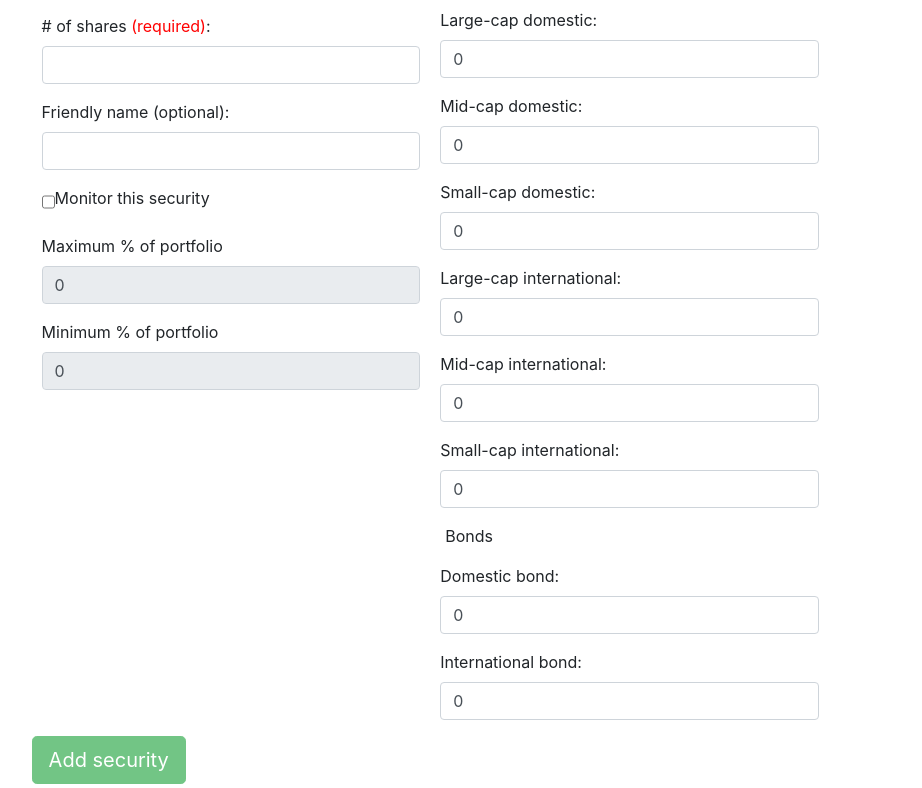
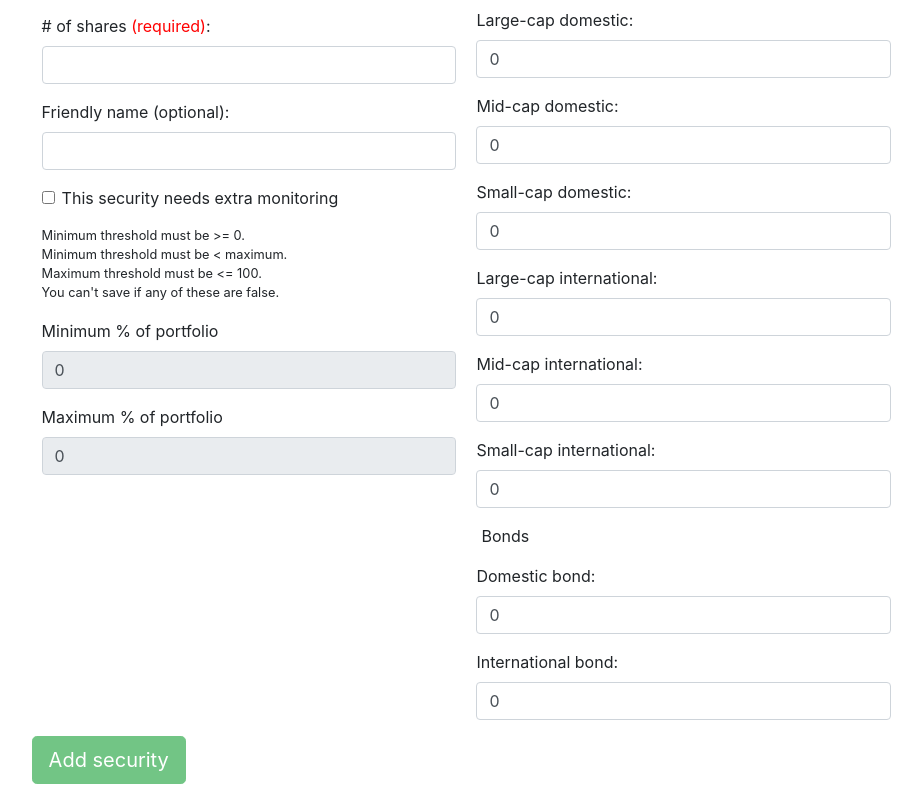
Before and after one commit to tmurphree/portfolio-dashboard-front-end, a Vue app: page /#/ in a window 1280 px wide. Shown: the part 1022-1810 px from the top of the page, without its empty margins (190-1112 px from the left). Built offline with nearby package versions, Linux system fonts and the light colour scheme; no server answers.

Commit message:
style and update text on home and monitored

```diff
--- a/src/views/home.vue
+++ b/src/views/home.vue
@@ -90,18 +90,26 @@
               <input v-model="editedSecurity.friendlyName" class="form-control" id="friendly-name" name="friendly-name" type="text">
             </div>
             <div class="form-group form-row">
-              <input type="checkbox" id="checkbox" v-model="editedSecurity.monitored">
-              <label for="checkbox">Monitor this security</label>
+              <div class="form-check">
+                <input class="form-check-input" type="checkbox" id="checkbox" v-model="editedSecurity.monitored">
+                <label for="checkbox" class="form-check-label">This security needs extra monitoring</label>
+              </div>
             </div>
             <div class="form-group form-row">
-              <label for="friendly-name">Maximum % of portfolio</label>
-              <input v-model="editedSecurity.monitoredUpperBound" class="form-control" id="friendly-name" name="friendly-name" type="number"
+              <small>Minimum threshold must be &gt;= 0.</small>
+              <small>Minimum threshold must be &lt; maximum.</small>
+              <small>Maximum threshold must be &lt;= 100.</small>
+              <small>You can't save if any of these are false.</small>
+            </div>
+            <div class="form-group form-row">
+              <label for="monitored-minimum-pct">Minimum % of portfolio</label>
+              <input v-model="editedSecurity.monitoredLowerBound" class="form-control" id="monitored-minimum-pct" name="monitored-minimum-pct" type="number"
                 :disabled="!(editedSecurity.monitored)"
               >
             </div>
             <div class="form-group form-row">
-              <label for="friendly-name">Minimum % of portfolio</label>
-              <input v-model="editedSecurity.monitoredLowerBound" class="form-control" id="friendly-name" name="friendly-name" type="number"
+              <label for="monitored-maximum-pct">Maximum % of portfolio</label>
+              <input v-model="editedSecurity.monitoredUpperBound" class="form-control" id="monitored-maximum-pct" name="monitored-maximum-pct" type="number"
                 :disabled="!(editedSecurity.monitored)"
               >
             </div>
--- a/src/views/monitored.vue
+++ b/src/views/monitored.vue
@@ -4,9 +4,10 @@
       <div class="col-12" id="welcome-text">
           <h1>Monitored securities</h1>
           <p>
-            Some securities are riskier than others.   You can tag a security as needing monitoring and set
-            thresholds for it on the Home screen (it's an option when you Edit or add a security).This page
-            shows you where the value of the security is compared to those thresholds.
+            Some securities are riskier than others.   You can tag a security as needing extra monitoring and set
+            thresholds for it on the Home screen (it's the "This security needs extra monitoring" option when
+            you edit or add a security).  This page shows you where the value of the security is compared to
+            those thresholds.
           </p>
       </div>
     </div>
```
